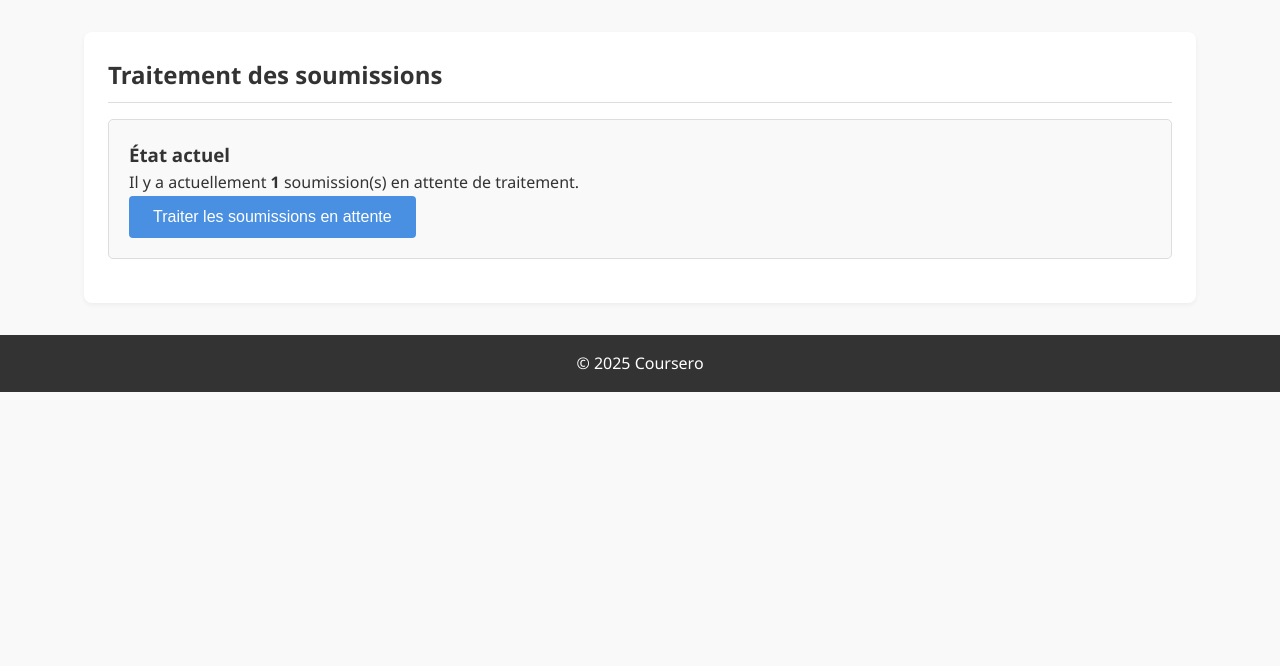
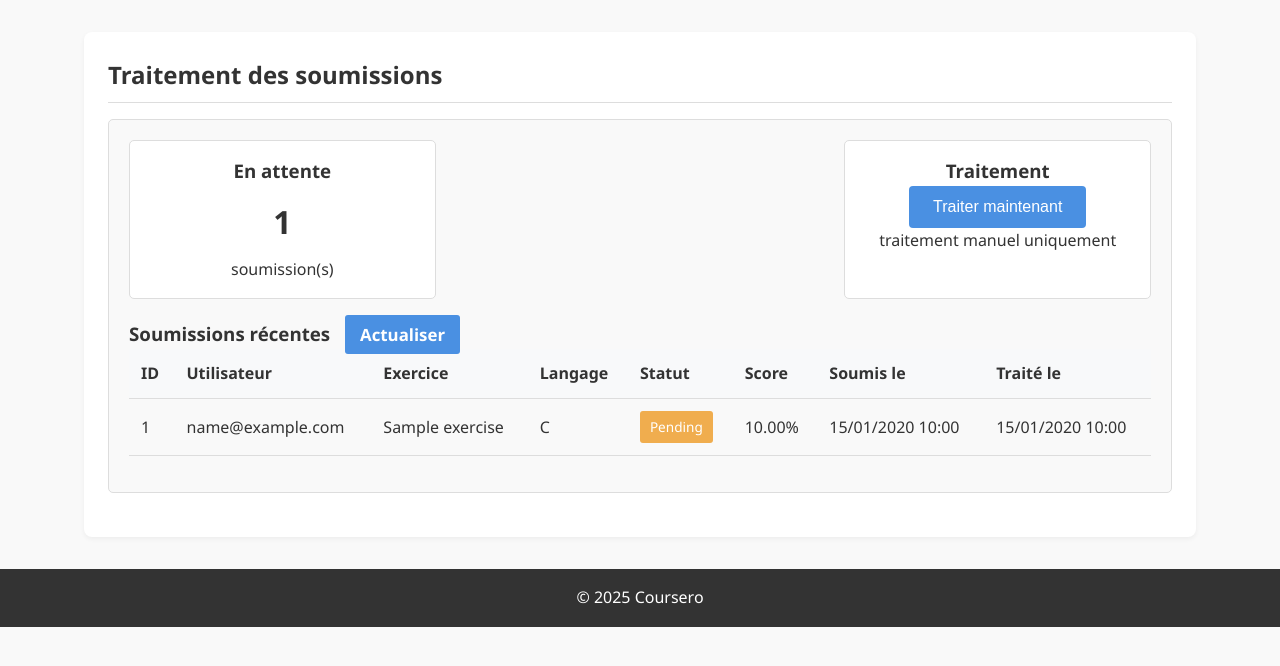
Before and after one commit to xSupr3me/CodeRating, a PHP site: page /admin/process.php in a window 1280 px wide. Shown: the part 109-775 px from the top of the page. Run offline with PHP 8.4, Linux system fonts and the light colour scheme; the visitor is signed in with stand-in values (Sample User, id 1); data comes from the database, SQL or seed files in the repository; tables that the repository leaves empty hold one stand-in row (values such as "Sample post").

Commit message:
Corrector 3

```diff
--- a/web/admin/process.php
+++ b/web/admin/process.php
@@ -16,6 +16,7 @@ if ($user_id != 1) {
 $message = '';
 $error = '';
 $processed_count = 0;
+$output_log = [];
 
 // Traitement du formulaire
 if ($_SERVER['REQUEST_METHOD'] === 'POST' && isset($_POST['process_submissions'])) {
@@ -25,6 +26,7 @@ if ($_SERVER['REQUEST_METHOD'] === 'POST' && isset($_POST['process_submissions']
         $return_var = 0;
 
         exec('php ' . escapeshellarg(dirname(dirname(__DIR__)) . '/scripts/queue/real_process.php') . ' 2>&1', $output, $return_var);
+        $output_log = $output; // Sauvegarder la sortie complète
 
         if ($return_var === 0) {
             // Comptabiliser les soumissions traitées
@@ -49,6 +51,20 @@ if ($_SERVER['REQUEST_METHOD'] === 'POST' && isset($_POST['process_submissions']
 $db = db_connect();
 $stmt = $db->query("SELECT COUNT(*) as count FROM submissions WHERE status = 'pending'");
 $pending_count = $stmt->fetch()['count'];
+
+// Obtenir les soumissions récentes (en attente, complétées et échouées)
+$stmt = $db->query("
+    SELECT s.id, u.email as user_email, e.title as exercise_name, l.name as language_name,
+           s.status, s.score, s.submitted_at, s.processed_at
+    FROM submissions s
+    JOIN users u ON s.user_id = u.id
+    JOIN exercises e ON s.exercise_id = e.id
+    JOIN languages l ON s.language_id = l.id
+    WHERE s.status IN ('pending', 'completed', 'failed')
+    ORDER BY s.submitted_at DESC
+    LIMIT 20
+");
+$recent_submissions = $stmt->fetchAll();
 ?>
 
 <!DOCTYPE html>
@@ -74,6 +90,55 @@ $pending_count = $stmt->fetch()['count'];
             font-family: monospace;
             max-height: 400px;
             overflow-y: auto;
+        }
+        .status-badge {
+            display: inline-block;
+            padding: 5px 10px;
+            border-radius: 3px;
+            font-size: 0.85em;
+        }
+        .badge-pending {
+            background-color: #f0ad4e;
+            color: white;
+        }
+        .badge-completed {
+            background-color: #5cb85c;
+            color: white;
+        }
+        .badge-failed {
+            background-color: #d9534f;
+            color: white;
+        }
+        .stats-container {
+            display: flex;
+            justify-content: space-between;
+            margin-bottom: 20px;
+        }
+        .stat-box {
+            background-color: white;
+            border: 1px solid #ddd;
+            border-radius: 5px;
+            padding: 15px;
+            text-align: center;
+            width: 30%;
+        }
+        .stat-number {
+            font-size: 2em;
+            font-weight: bold;
+            margin: 10px 0;
+        }
+        .refresh-btn {
+            background-color: #4a90e2;
+            color: white;
+            border: none;
+            padding: 8px 15px;
+            border-radius: 3px;
+            cursor: pointer;
+            font-size: 0.9em;
+            margin-left: 10px;
+        }
+        .refresh-btn:hover {
+            background-color: #357ab8;
         }
     </style>
 </head>
@@ -105,18 +170,74 @@ $pending_count = $stmt->fetch()['count'];
             <?php endif; ?>
 
             <div class="admin-panel">
-                <h3>État actuel</h3>
-                <p>Il y a actuellement <strong><?= $pending_count ?></strong> soumission(s) en attente de traitement.</p>
+                <div class="stats-container">
+                    <div class="stat-box">
+                        <h3>En attente</h3>
+                        <div class="stat-number"><?= $pending_count ?></div>
+                        <p>soumission(s)</p>
+                    </div>
 
-                <?php if ($processed_count > 0): ?>
-                    <p><strong><?= $processed_count ?></strong> soumission(s) ont été traitées lors de la dernière opération.</p>
+                    <?php if ($processed_count > 0): ?>
+                    <div class="stat-box">
+                        <h3>Traitées</h3>
+                        <div class="stat-number"><?= $processed_count ?></div>
+                        <p>dernière opération</p>
+                    </div>
+                    <?php endif; ?>
+
+                    <div class="stat-box">
+                        <h3>Traitement</h3>
+                        <form method="post" class="admin-form">
+                            <button type="submit" name="process_submissions" class="btn btn-primary" <?= $pending_count == 0 ? 'disabled' : '' ?>>
+                                Traiter maintenant
+                            </button>
+                        </form>
+                        <p>traitement manuel uniquement</p>
+                    </div>
+                </div>
+
+                <h3>Soumissions récentes <a href="process.php" class="refresh-btn">Actualiser</a></h3>
+                <table>
+                    <thead>
+                        <tr>
+                            <th>ID</th>
+                            <th>Utilisateur</th>
+                            <th>Exercice</th>
+                            <th>Langage</th>
+                            <th>Statut</th>
+                            <th>Score</th>
+                            <th>Soumis le</th>
+                            <th>Traité le</th>
+                        </tr>
+                    </thead>
+                    <tbody>
+                        <?php foreach ($recent_submissions as $sub): ?>
+                            <tr>
+                                <td><?= $sub['id'] ?></td>
+                                <td><?= htmlspecialchars($sub['user_email']) ?></td>
+                                <td><?= htmlspecialchars($sub['exercise_name']) ?></td>
+                                <td><?= htmlspecialchars($sub['language_name']) ?></td>
+                                <td>
+                                    <span class="status-badge badge-<?= $sub['status'] ?>">
+                                        <?= ucfirst($sub['status']) ?>
+                                    </span>
+                                </td>
+                                <td><?= isset($sub['score']) ? $sub['score'] . '%' : '-' ?></td>
+                                <td><?= date('d/m/Y H:i', strtotime($sub['submitted_at'])) ?></td>
+                                <td><?= $sub['processed_at'] ? date('d/m/Y H:i', strtotime($sub['processed_at'])) : '-' ?></td>
+                            </tr>
+                        <?php endforeach; ?>
+                    </tbody>
+                </table>
+
+                <?php if (!empty($output_log)): ?>
+                <h3>Journal d'exécution</h3>
+                <div class="output">
+                    <?php foreach ($output_log as $line): ?>
+                        <?= htmlspecialchars($line) ?><br>
+                    <?php endforeach; ?>
+                </div>
                 <?php endif; ?>
-
-                <form method="post" class="admin-form">
-                    <button type="submit" name="process_submissions" class="btn btn-primary">
-                        Traiter les soumissions en attente
-                    </button>
-                </form>
             </div>
         </section>
     </main>
```
Also changed, not shown: web/index.php (+11 -1 lines), 1 other file.
